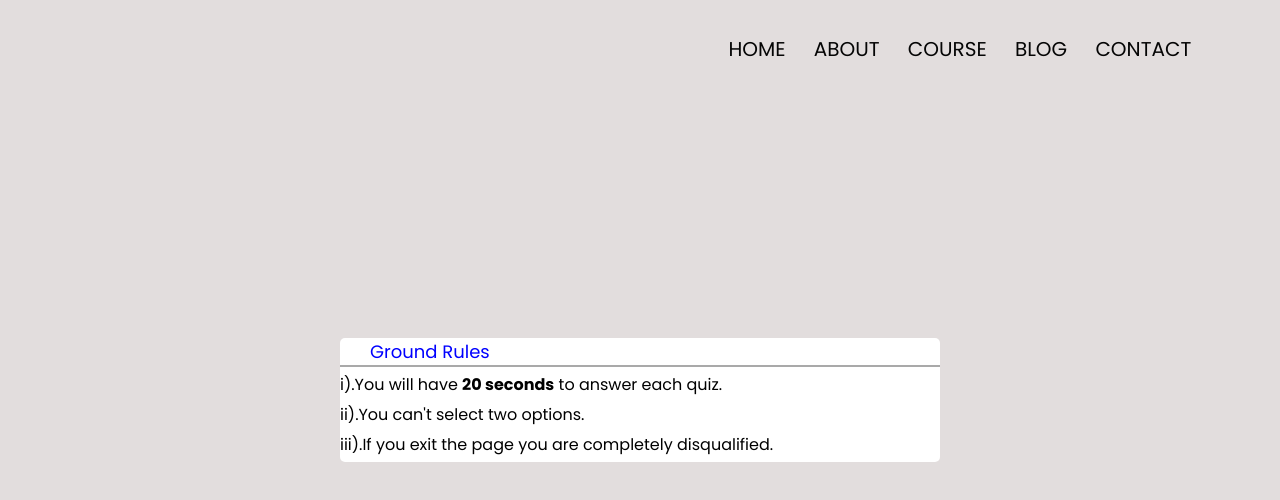
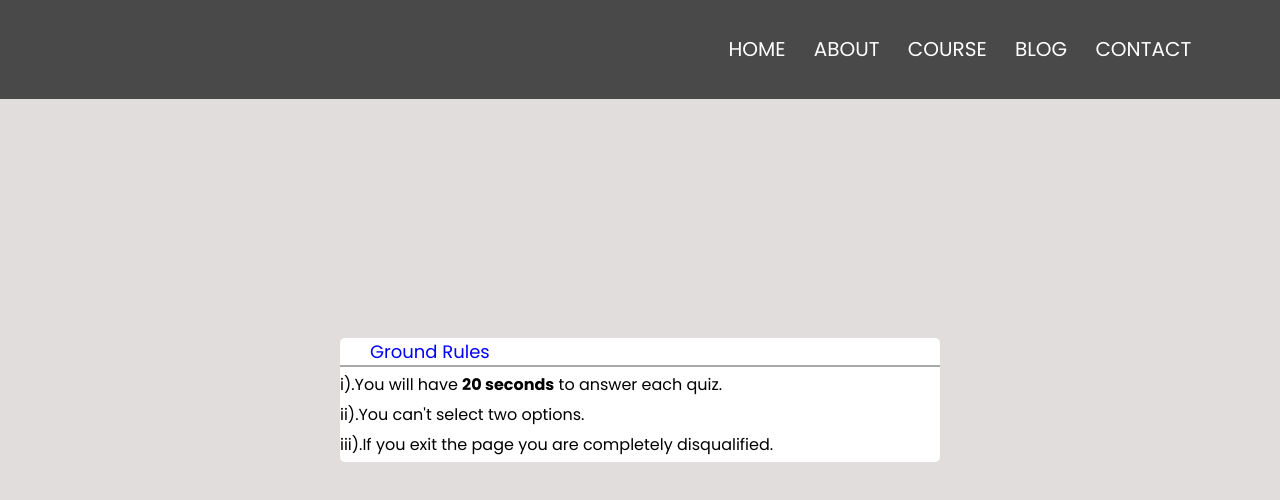
Before and after one commit to Koskei57/QUIZBOARD, a plain HTML site: page index.html in a window 1280 px wide. Drawn offline with Linux system fonts and the light colour scheme.

Commit message:
Styling the navigation bar

```diff
--- a/assets/css/index.css
+++ b/assets/css/index.css
@@ -13,6 +13,7 @@ nav{
     padding: 2% 6%;
     justify-content: space-between;
     align-items: centre;
+    background-color: rgba(0, 0, 0, 0.671);
 }
 nav img{
     width: 150px;
@@ -29,7 +30,7 @@ nav img{
 
 }
 .nav-links ul li a{
-    color: rgb(5, 5, 5);
+    color: white;
     text-decoration: none;
     font-size: 20px;
 
```
